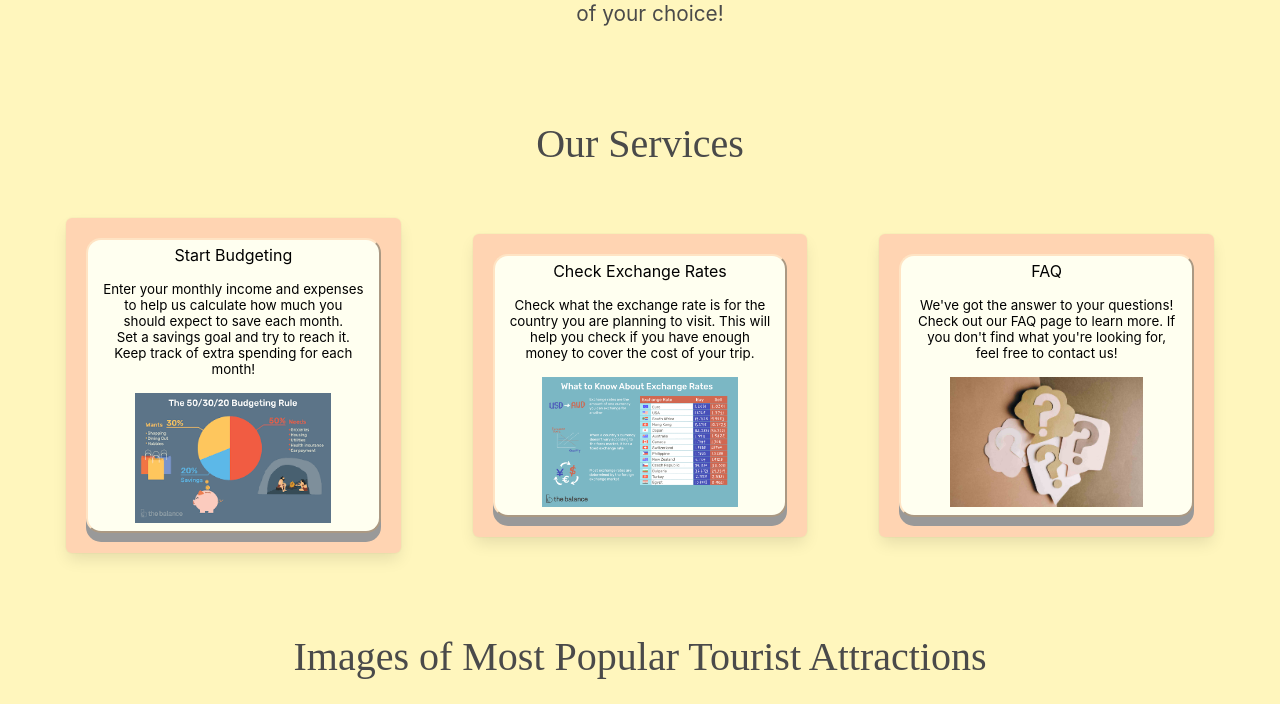
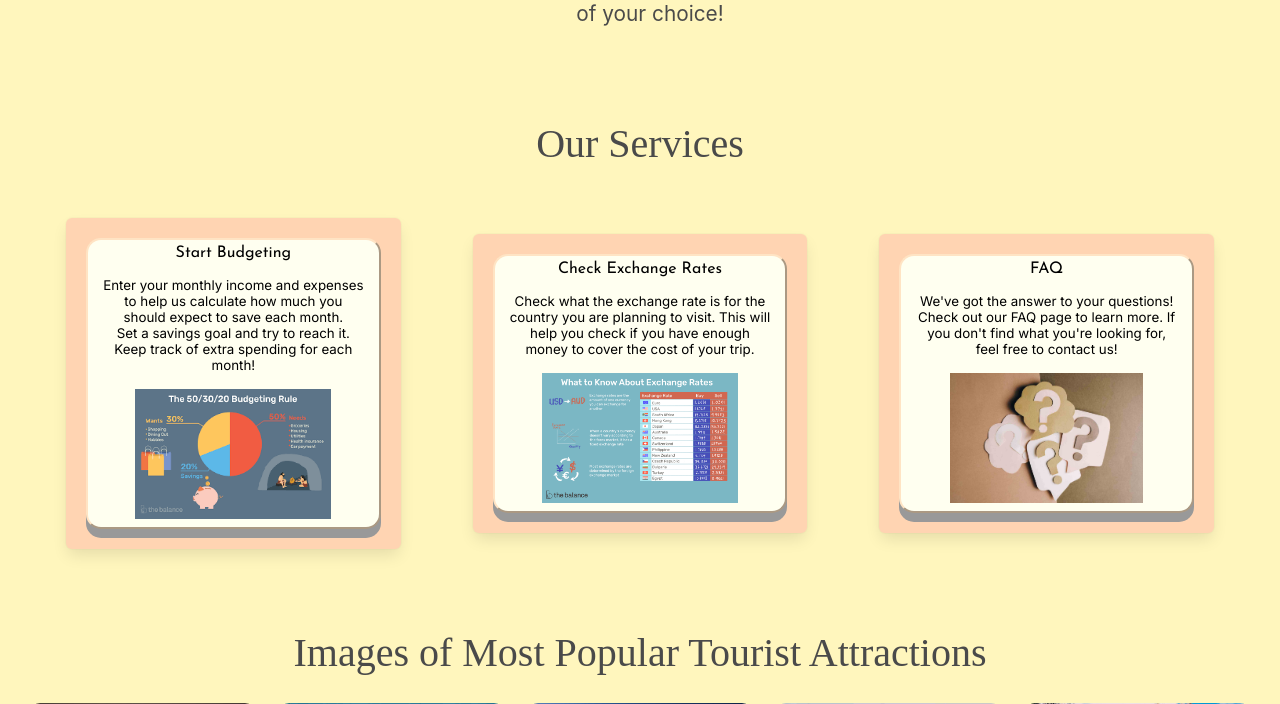
Before and after one commit to SamMartin92/hackathon-team-7, a Django app: page / in a window 1280 px wide. Shown: the part 931-1635 px from the top of the page. Run offline with Django 4.2, Linux system fonts and the light colour scheme.

Commit message:
corrected font family styles so all match

```diff
--- a/home/templates/home/index.html
+++ b/home/templates/home/index.html
@@ -104,7 +104,7 @@
         <div class="column">
             <img src="/static/images/duabi-desert.jpeg" alt="Tourist camel riding in dubai desert">
         </div>
-        <div class="column ">
+        <div class="column">
             <img src="/static/images/spain-beach.jpg" alt="A view of the beach in spain">
         </div>
         <div class="column">
--- a/static/css/style.css
+++ b/static/css/style.css
@@ -155,6 +155,11 @@ a.button is-primary {
   border-color: bisque;
   border-radius: 15px;
   box-shadow: 0 9px #999;
+  font-family: 'Inter', sans-serif;
+}
+
+.service-button > h3 {
+  font-family: 'Josefin Sans', sans-serif;
 }
 
 .info-img {
```
